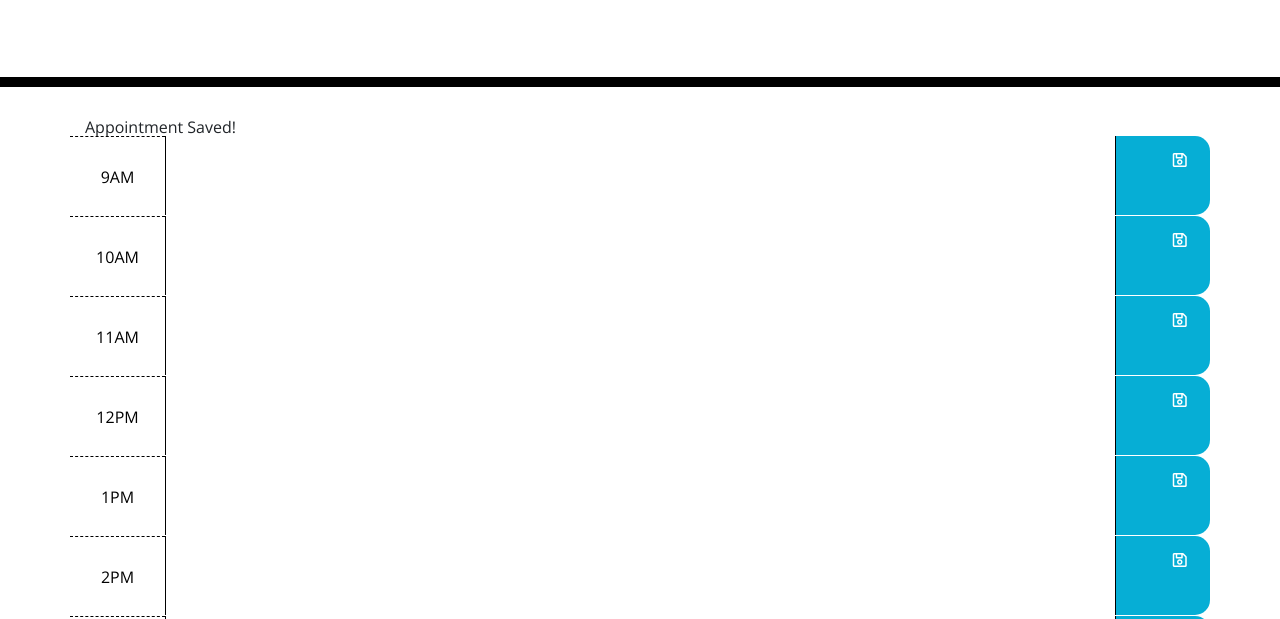
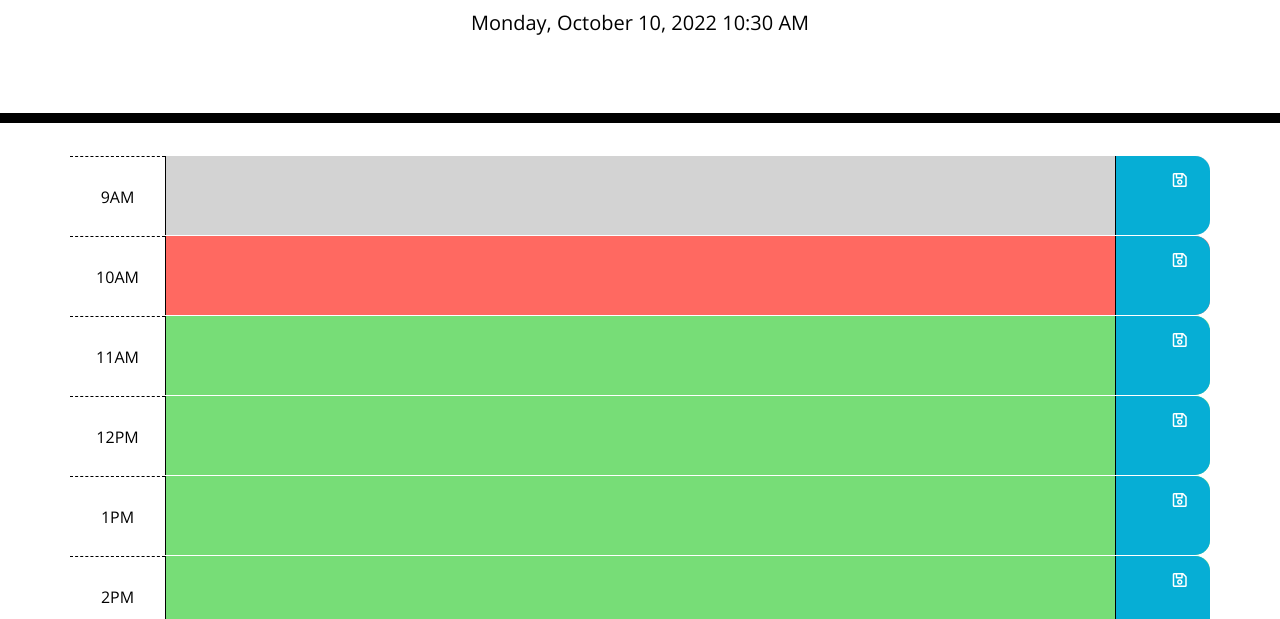
Before and after one commit to DancingSandwich/Workday_Scheduler, a plain HTML site: page Develop/index.html in a window 1280 px wide. Shown: the part 181-800 px from the top of the page. Drawn offline with nearby package versions, Linux system fonts and the light colour scheme.

Commit message:
fixed date display issue

```diff
--- /dev/null
+++ b/Develop/assets/script.js
@@ -0,0 +1,55 @@
+var currentDayDisplay = moment().format("LLLL");
+$("#current-day").text(currentDayDisplay);
+
+$(document).ready(function () {
+
+    $(".saveBtn").on("click", function () {
+        var plannerEntry = $(this).siblings(".planner-entry").val();
+        var entryTime = $(this).parent().attr("id");
+
+        plannerEntry = $.trim(plannerEntry);
+        console.log(entryTime);
+        console.log(plannerEntry);
+
+        localStorage.setItem(entryTime, plannerEntry);
+    })
+});
+
+function currentTimeTracker() {
+    var currentTime = moment().hour();
+    console.log(currentDayDisplay);
+
+    $(".time-block").each(function () {
+        var timeBlock = parseInt($(this).attr("id").split("hour")[1]);
+
+        if (timeBlock < currentTime) {
+            $(this).addClass("past");
+            $(this).removeClass("present");
+            $(this).removeClass("future");
+        }
+
+        else if (timeBlock === currentTime) {
+            $(this).removeClass("past");
+            $(this).addClass("present");
+            $(this).removeClass("future");
+        }
+
+        else {
+            $(this).removeClass("past");
+            $(this).removeClass("present");
+            $(this).addClass("future");
+        }
+    });
+
+
+    $("#hour9 .planner-entry").val(localStorage.getItem("hour9"));
+    $("#hour10 .planner-entry").val(localStorage.getItem("hour10"));
+    $("#hour11 .planner-entry").val(localStorage.getItem("hour11"));
+    $("#hour12 .planner-entry").val(localStorage.getItem("hour12"));
+    $("#hour13 .planner-entry").val(localStorage.getItem("hour13"));
+    $("#hour14 .planner-entry").val(localStorage.getItem("hour14"));
+    $("#hour15 .planner-entry").val(localStorage.getItem("hour15"));
+    $("#hour16 .planner-entry").val(localStorage.getItem("hour16"));
+    $("#hour17 .planner-entry").val(localStorage.getItem("hour17"));
+}
+currentTimeTracker()
--- a/Develop/index.html
+++ b/Develop/index.html
@@ -17,10 +17,10 @@
   <header class="jumbotron">
     <h1 class="display-3">Work Day Scheduler</h1>
     <p class="lead">A simple calendar app for scheduling your work day</p>
-    <p id="currentDay" class="lead"></p>
+    <p id="current-day" class="lead"></p>
   </header>
   <div class="container">
-    <div class="local-storage-save">Appointment Saved!</div>
+    <div class="local-storage-save"></div>
 
     <div id=hour9 class="row justify-content-md-center row time-block">
       <div class="col col-lg-1 hour">
@@ -144,6 +144,7 @@
   <script src="https://code.jquery.com/jquery-3.4.1.min.js"></script>
   <script src="https://code.jquery.com/ui/1.12.1/jquery-ui.js"></script>
   <script src="https://cdnjs.cloudflare.com/ajax/libs/moment.js/2.24.0/moment.min.js"></script>
+  <script src="./assets/script.js"></script>
 </body>
 
 </html>
```
